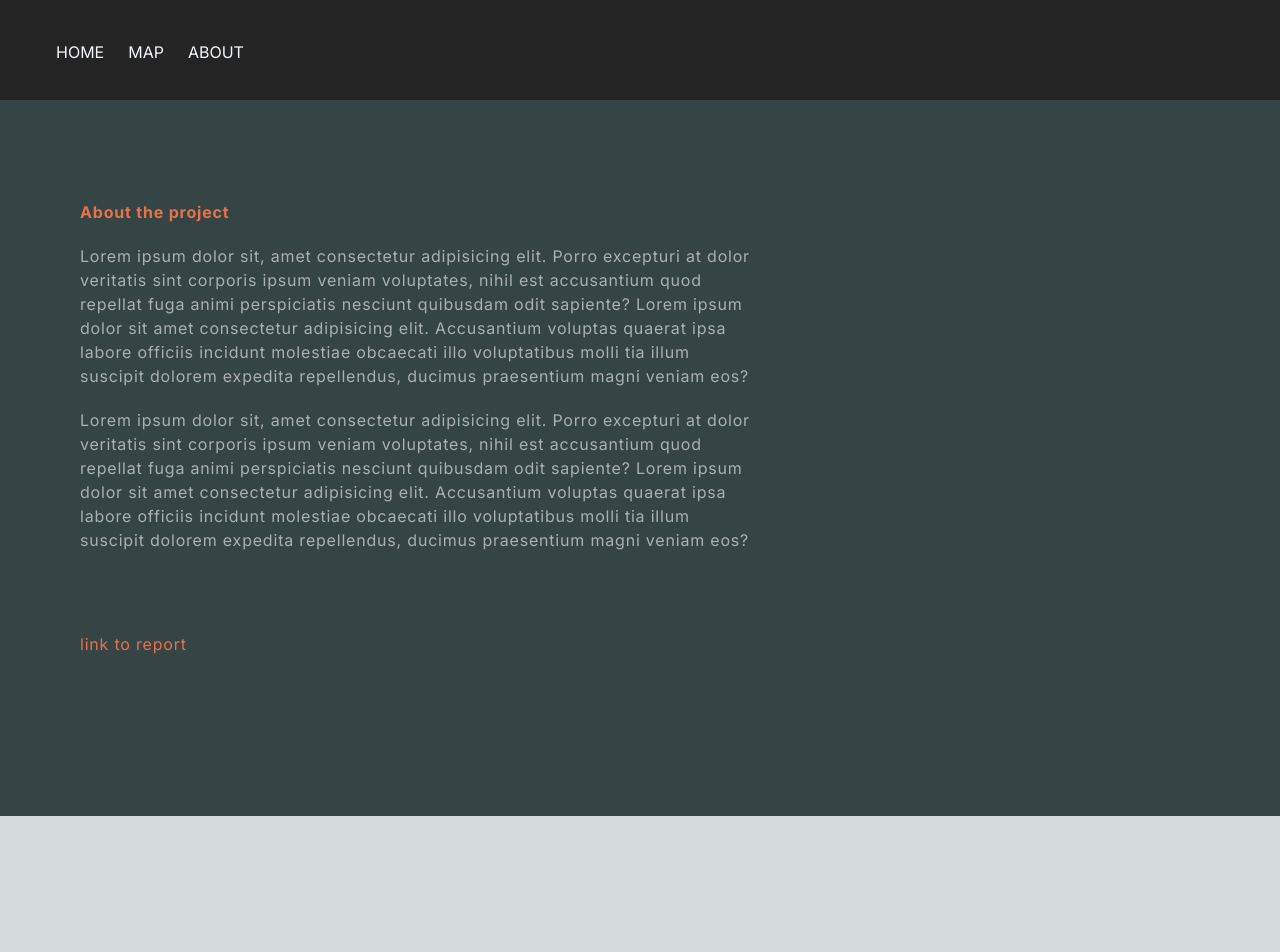
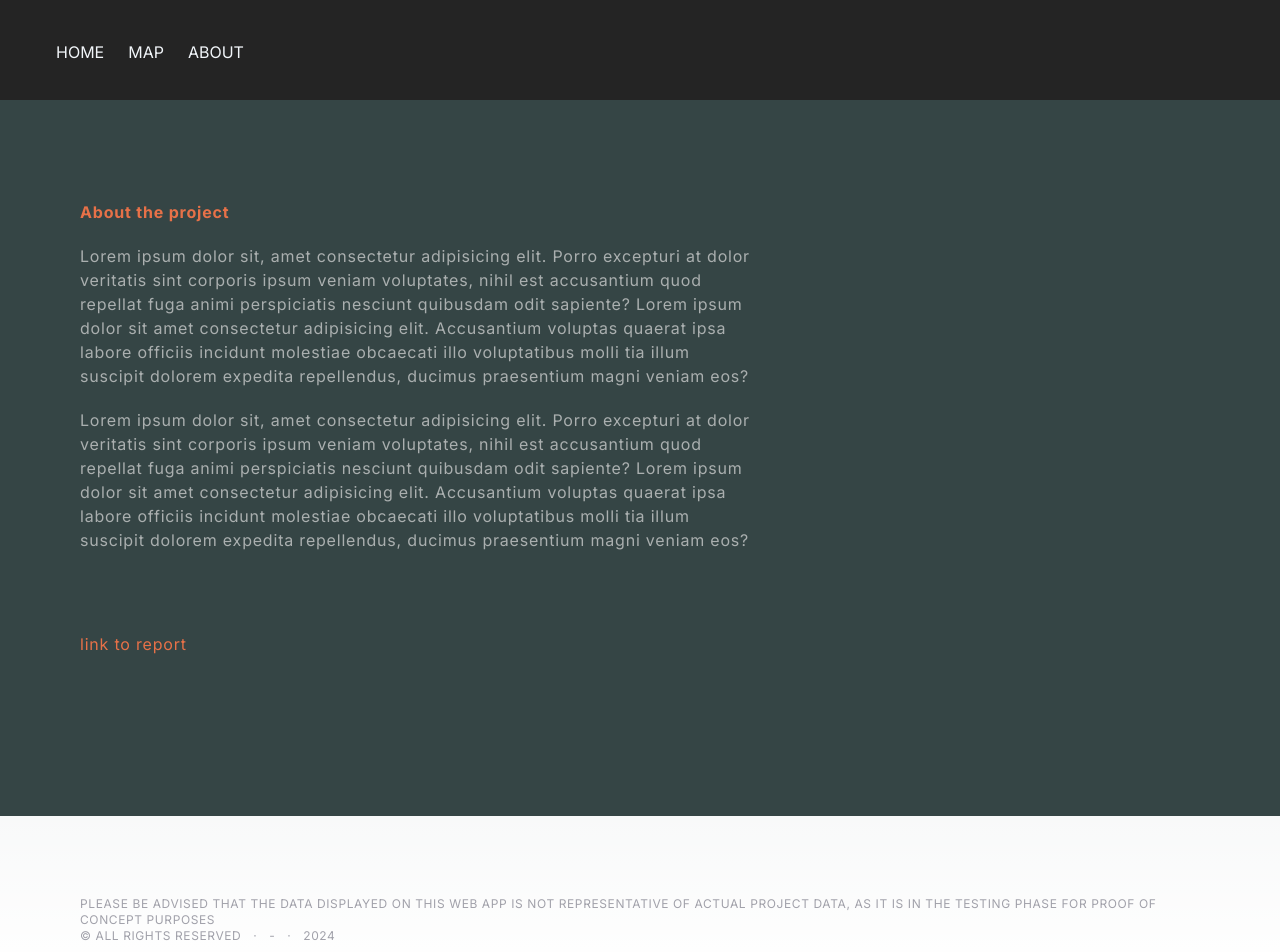
Before and after one commit to MargaritaLK/visualloki, a Next.js app: page /about in a window 1280 px wide. Shown: the top 952 px of the page. Before the commit the page ends 816 px from the top, so only its background shows below. Built offline with nearby package versions, Linux system fonts and the light colour scheme.

Commit message:
footer added

```diff
--- a/app/about/page.tsx
+++ b/app/about/page.tsx
@@ -1,4 +1,5 @@
 import { Navbar } from '@/components/navbar';
+import { Footer } from '@/components/footer';
 
 export default function About() {
     return (
@@ -39,7 +40,7 @@ export default function About() {
 
 
         </div>
-
+        <Footer />
         </div>
     )
 }
--- a/app/coastalmap/page.tsx
+++ b/app/coastalmap/page.tsx
@@ -11,6 +11,7 @@ import Map, {Source, Layer} from 'react-map-gl';
 import {AttributionControl} from 'react-map-gl';
 
 import { Navbar } from '@/components/navbar';
+import { Footer } from '@/components/footer';
 
 // import {water_mpx, buildings_mpx} from './mapbox_bg_layers';
 
@@ -243,6 +244,8 @@ export default function Coastalmap() {
 
 </div>
 
+<Footer />
+
 </div>
 );
 }
```
